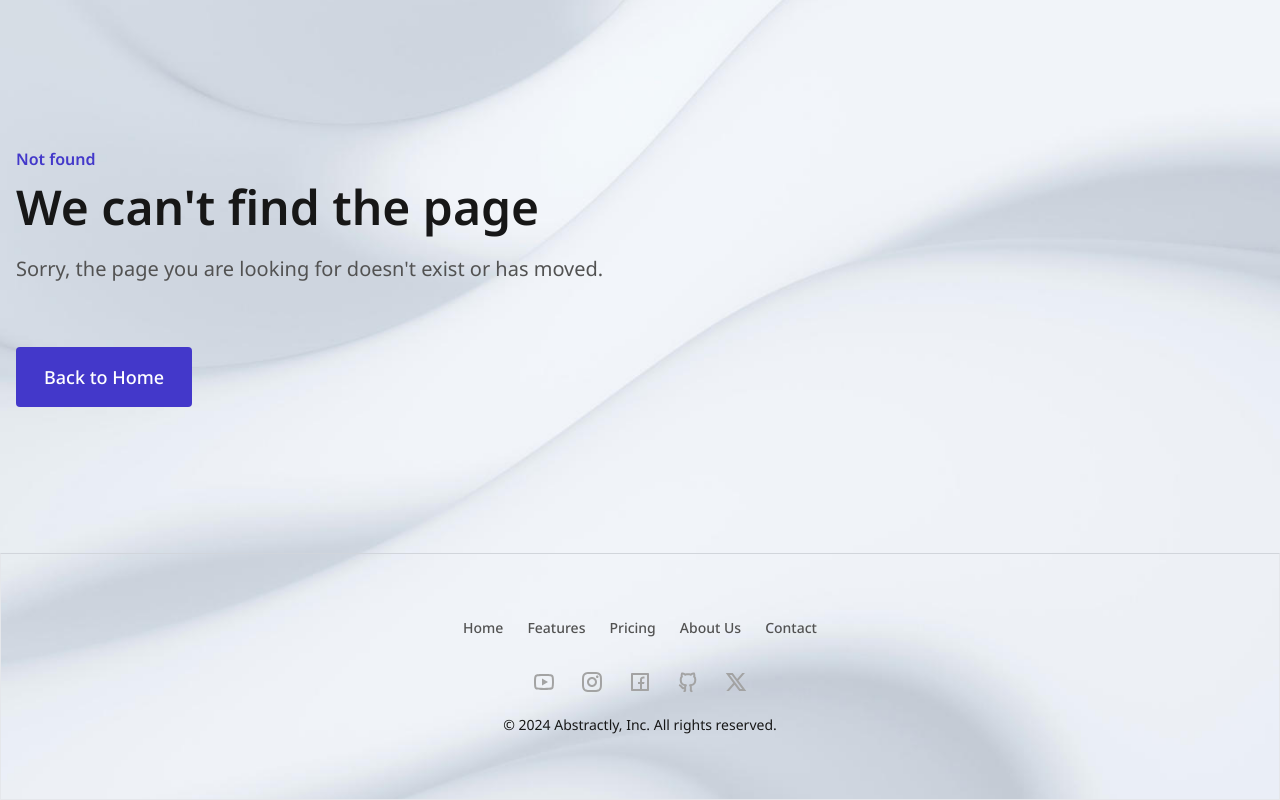
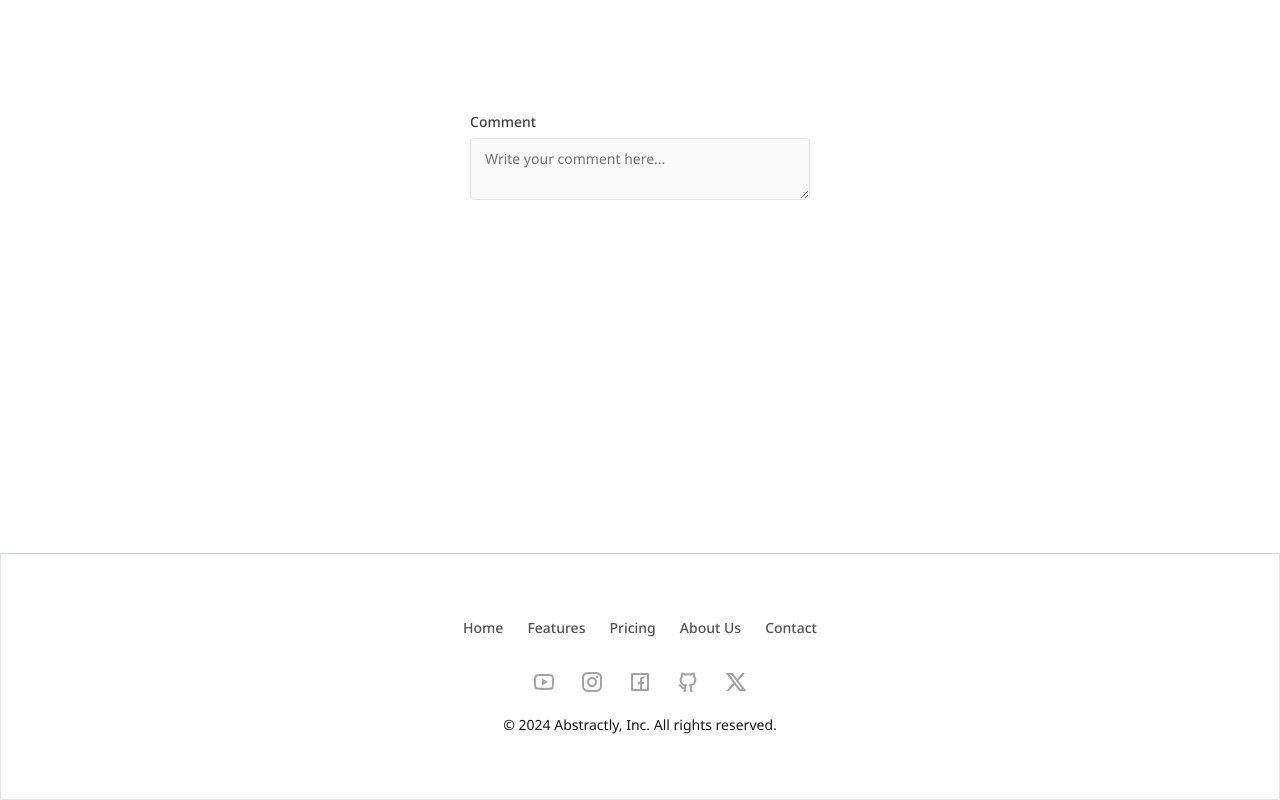
Before and after one commit to av0ed/ui-component-library, a Next.js app: page /text-area in a window 1280 px wide. Before the commit this address had no page. Built offline with nearby package versions, Linux system fonts and the light colour scheme.

Commit message:
scaffold text area

```diff
--- /dev/null
+++ b/app/_components/text-area.tsx
@@ -0,0 +1,54 @@
+interface Props {
+  onChange?: (e: React.ChangeEvent<HTMLTextAreaElement>) => void;
+  error?: string;
+  isDisabled?: boolean;
+  isRequired?: boolean;
+  label: string;
+  placeholder?: string;
+}
+
+const classes = {
+  error: "font-normal text-red-600",
+  input: `flex items-center w-full text-neutral-900 border border-neutral-200
+      bg-neutral-50 rounded gap-x-2 py-2.5 px-3.5 text-ellipsis overflow-hidden
+      font-normal placeholder-neutral-500 focus:outline-none focus:ring
+      disabled:pointer-events-none disabled:border-neutral-100
+      disabled:placeholder-neutral-400`,
+  inputError: "focus:ring-red-200 focus:border-red-600",
+  inputFocus: "focus:ring-indigo-200 focus:border-indigo-600",
+  inputWrapper: "flex items-center relative",
+  label: `flex flex-col gap-y-1.5 font-medium text-sm text-neutral-700 w-full
+    max-w-[340px]`,
+};
+
+export default function TextArea({
+  onChange,
+  error,
+  isDisabled,
+  isRequired,
+  label,
+  placeholder,
+}: Props) {
+  const inputClasses = `
+    ${classes.input}
+    ${error ? classes.inputError : classes.inputFocus}
+  `;
+
+  return (
+    <label className={classes.label}>
+      {label}
+      <div className={classes.inputWrapper}>
+        <textarea
+          aria-invalid={!!error}
+          aria-required={isRequired}
+          className={inputClasses}
+          disabled={isDisabled}
+          onChange={onChange}
+          placeholder={placeholder}
+          required={isRequired}
+        />
+      </div>
+      {error && <span className={classes.error}>{error}</span>}
+    </label>
+  );
+}
--- a/app/icon-button/page.tsx
+++ b/app/icon-button/page.tsx
@@ -14,12 +14,15 @@ const iconButtonVariants = [
   "icon--btn--secondary",
   "icon--btn--tertiary",
   "icon--btn--destructive",
-  "icon--btn--disabled--gray",
-  "icon--btn--disabled--white",
+];
+
+const makeDisabledButtonVariants = [
+  "icon--btn--primary",
+  "icon--btn--tertiary",
 ];
 
 export const metadata: Metadata = {
-  title: "IconButton | UI Component Library | Jason Long",
+  title: "Icon Button | UI Component Library | Jason Long",
 };
 
 export default function IconButtonPage() {
@@ -41,6 +44,22 @@ export default function IconButtonPage() {
             ))}
           </div>
         ))}
+        {makeDisabledButtonVariants.map((variant, idx) => (
+          <div
+            key={`${variant}_${idx}`}
+            className="flex flex-row flex-wrap items-center gap-6"
+          >
+            {iconButtonSizes.map((size) => (
+              <IconButton
+                Icon={RiMessage2Line}
+                key={`${variant}_${size}`}
+                classes={`${size} ${variant}`}
+                href="/"
+                isDisabled={true}
+              />
+            ))}
+          </div>
+        ))}
       </div>
     </div>
   );
--- a/app/page.tsx
+++ b/app/page.tsx
@@ -11,6 +11,7 @@ export default function Home() {
     "Profile Card",
     "Team Section",
     "Testimonial Card",
+    "Text Area",
     "Text Input",
   ];
   return (
--- /dev/null
+++ b/app/text-area/page.tsx
@@ -0,0 +1,14 @@
+import type { Metadata } from "next";
+import TextArea from "../_components/text-area";
+
+export const metadata: Metadata = {
+  title: "Text Area | UI Component Library | Jason Long",
+};
+
+export default function TextAreaPage() {
+  return (
+    <div className="flex flex-col gap-y-12 justify-start items-center my-28 px-4">
+      <TextArea label="Comment" placeholder="Write your comment here..." />
+    </div>
+  );
+}
```
